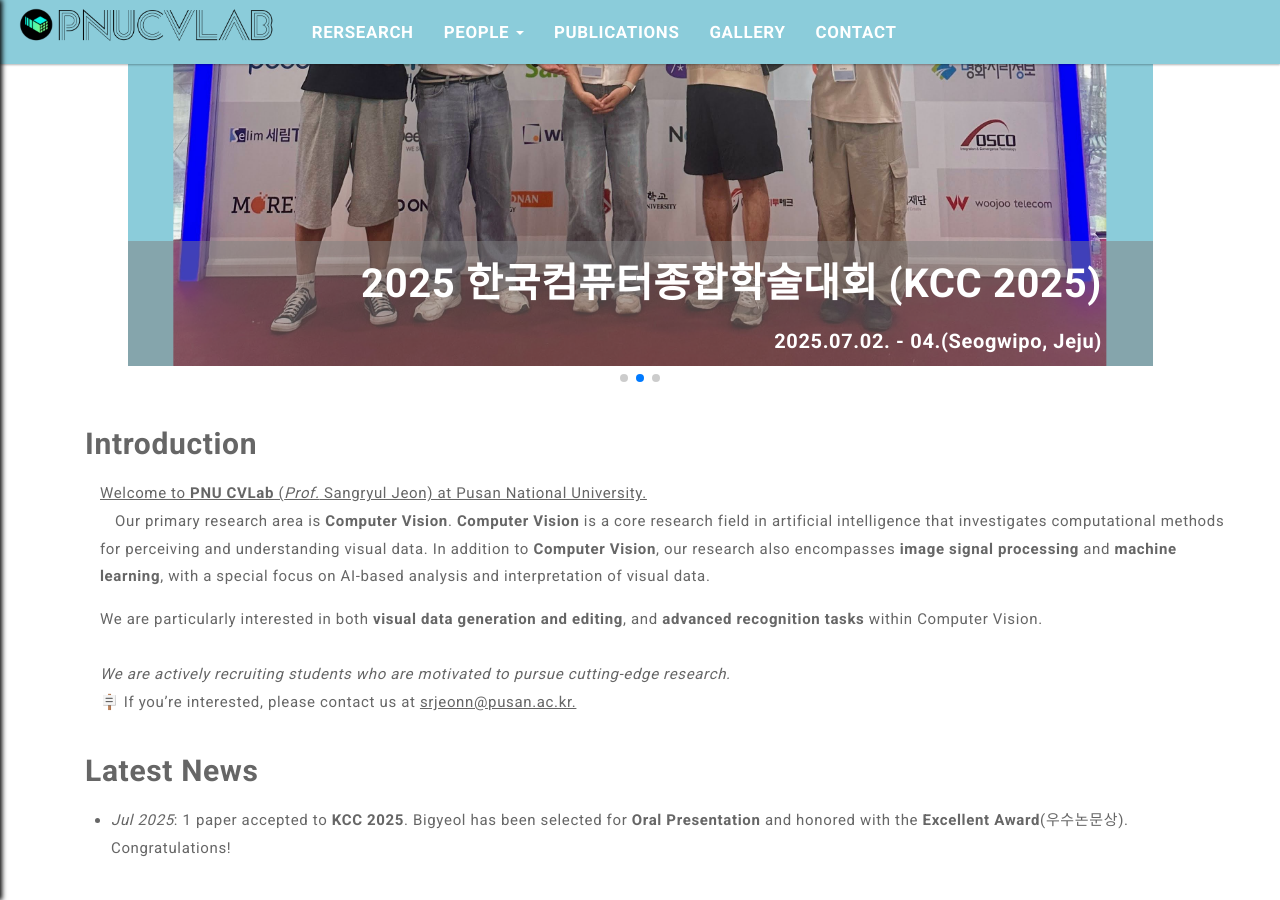
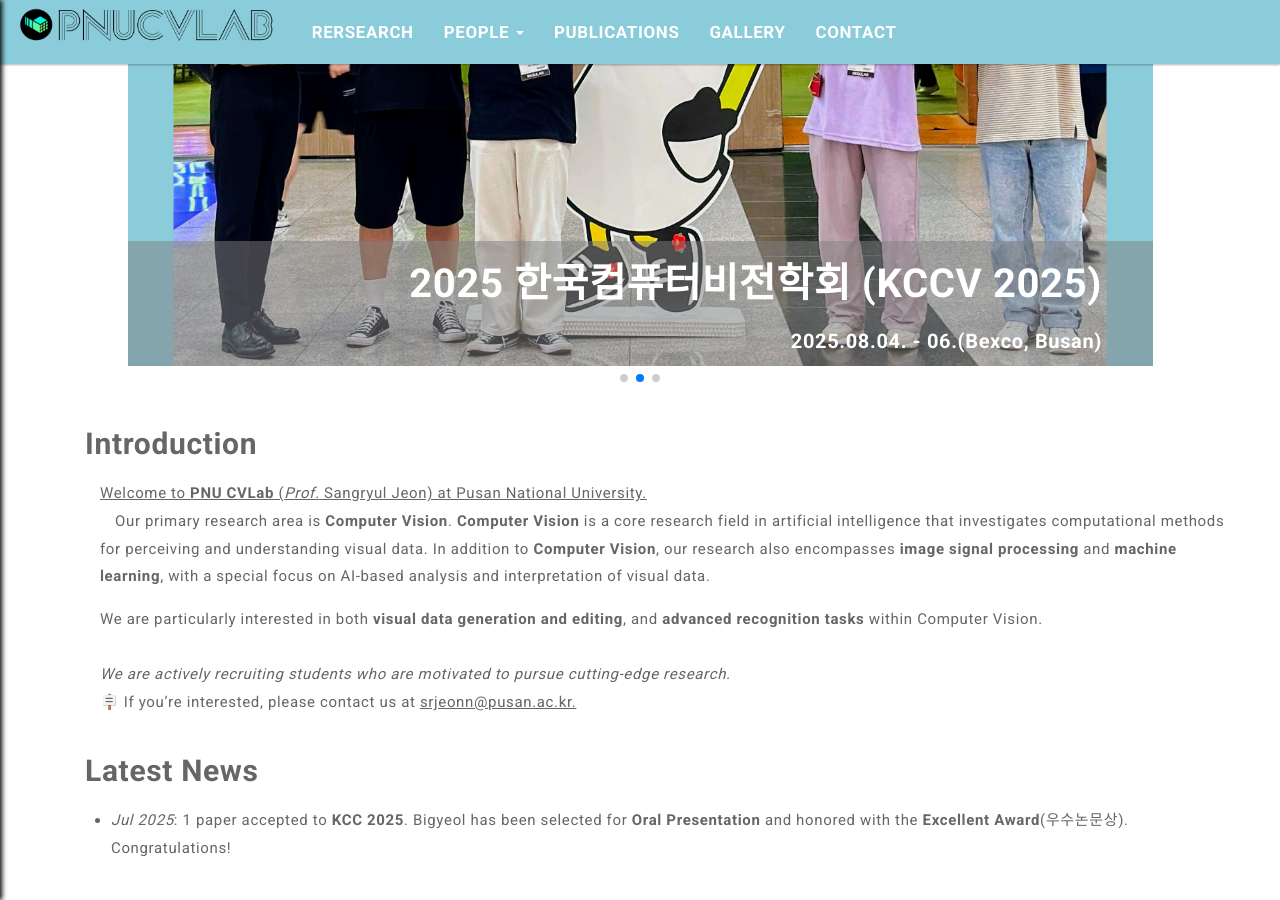
Before and after one commit to pnucvlab/pnucvlab.github.io, a Jekyll site: the page built from index.html, in a window 1280 px wide and 900 px high, scrolled down 464 px. Built offline with Jekyll 4.4.1, drawn with Linux system fonts in a browser that asks for light colours; the list of posts is cut into pages by our own code.

Commit message:
edit notice slider

```diff
--- a/index.html
+++ b/index.html
@@ -13,8 +13,23 @@
       <div class="swiper-slide notice-slide">
         <div class="notice-image-wrapper">
           <img
+            src="{{ '/assets/images/gallery/2026-02-20/0.jpg' | relative_url }}"
+            alt="Notice1"
+            class="notice-image"
+          >
+        </div>
+        <div class="notice-content">
+           <div class="notice-title">2026 Graduation Ceremony</div>
+           <div class="notice-text">2026.02.20.</div>
+        </div>
+      </div>
+
+      <!-- Slide 2 -->
+      <div class="swiper-slide notice-slide">
+        <div class="notice-image-wrapper">
+          <img
             src="{{ '/assets/images/gallery/2025-08-04/0.jpg' | relative_url }}"
-            alt="Notice1"
+            alt="Notice2"
             class="notice-image"
           >
         </div>
@@ -24,33 +39,18 @@
         </div>
       </div>
 
-      <!-- Slide 2 -->
+      <!-- Slide 3 -->
       <div class="swiper-slide notice-slide">
         <div class="notice-image-wrapper">
           <img
             src="{{ '/assets/images/gallery/2025-07-02/0.jpg' | relative_url }}"
-            alt="Notice2"
+            alt="Notice3"
             class="notice-image"
           >
         </div>
         <div class="notice-content">
            <div class="notice-title">2025 한국컴퓨터종합학술대회 (KCC 2025)</div>
            <div class="notice-text">2025.07.02. - 04.(Seogwipo, Jeju)</div>
-        </div>
-      </div>
-
-      <!-- Slide 3 -->
-      <div class="swiper-slide notice-slide">
-        <div class="notice-image-wrapper">
-          <img
-            src="{{ '/assets/images/gallery/2025-02-28/0.jpg' | relative_url }}"
-            alt="Notice3"
-            class="notice-image"
-          >
-        </div>
-        <div class="notice-content">
-          <div class="notice-title">2025 Teamwork Workshop</div>
-          <div class="notice-text">2025.02.28.(Dongbaek Island, Busan)</div>
         </div>
       </div>
 
```
Also changed, not shown: pages/gallery.html (+4 -4 lines).
